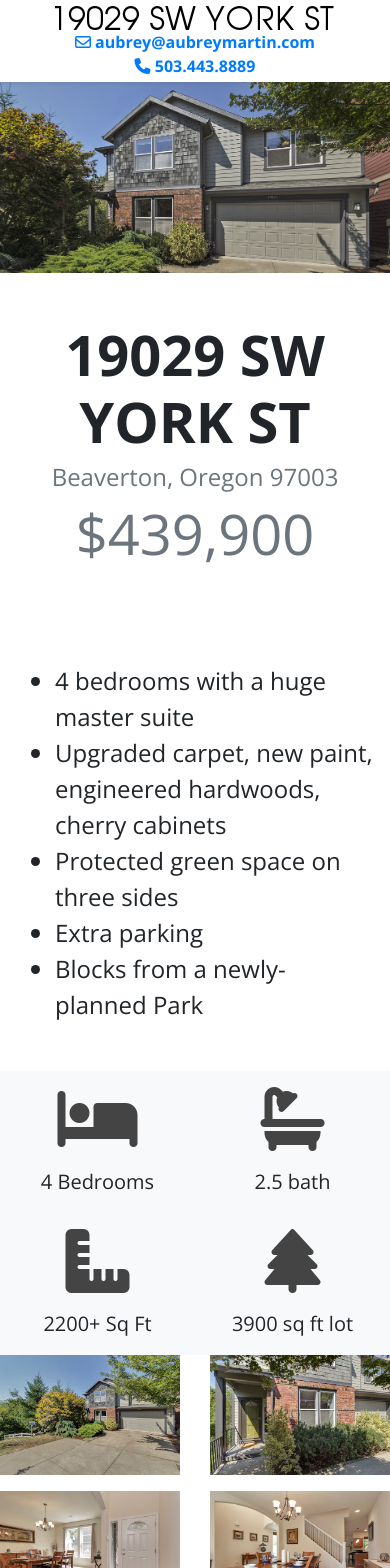
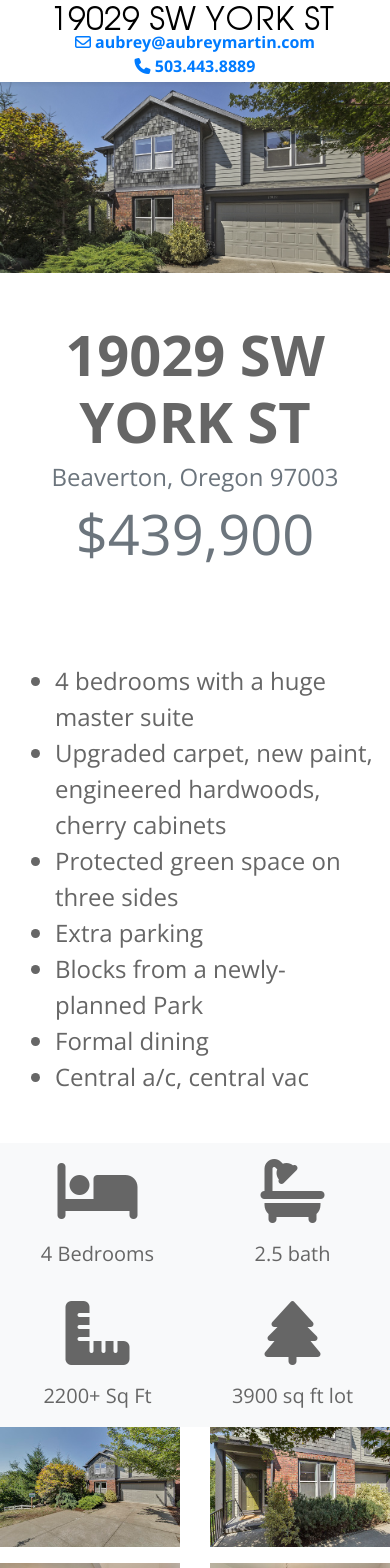
Before and after one commit to danmartin/19029yorkstreet, a React (Create React App) app: page / in a window 390 px wide. Shown: the top 1568 px of the page. Built offline with nearby package versions, Linux system fonts and the light colour scheme.

Commit message:
json data conversion

```diff
--- a/src/App.css
+++ b/src/App.css
@@ -1,5 +1,6 @@
 .App {
   text-align: center;
+  color:#666;
 }
 nav {
   background-color: rgba(255, 255, 255, 0.8);
--- a/src/App.js
+++ b/src/App.js
@@ -2,34 +2,47 @@ import React from 'react';
 import './App.css';
 import './styles.scss'
 import Gallery from './components/Gallery';
-
+const config_data = {
+  agent: {
+    name: "Aubrey Martin",
+    phone: "503.443.8889",
+    email: "aubrey@aubreymartin.com"
+  },
+  full_address: {street: "19029 SW YORK ST", city: "Beaverton", state:"Oregon", zipcode: "97003"},
+  display_address: "19029 SW YORK ST",
+  property: {
+    listing_price: "$439,900",
+    bedrooms: "4",
+    baths: "2.5",
+    sq_feet: "2200+",
+    lot_size: "3900",
+    mls: "",
+    built_in: "",
+    blurb: ""
+  }
+};
 function App() {
   return (
     <div className="App">
       <nav className="site-header sticky-top py-1  font-weight-bold shadow-sm">
-        {/* <div className="container d-flex flex-column flex-md-row text-center display-5"> */}
         <div className="container text-center display-5">
-
-          {/* <a className="py-2" href="#">
-            <svg xmlns="http://www.w3.org/2000/svg" width="24" height="24" viewBox="0 0 24 24" fill="none" stroke="currentColor" stroke-width="2" stroke-linecap="round" stroke-linejoin="round" className="d-block mx-auto"><circle cx="12" cy="12" r="10"></circle><line x1="14.31" y1="8" x2="20.05" y2="17.94"></line><line x1="9.69" y1="8" x2="21.17" y2="8"></line><line x1="7.38" y1="12" x2="13.12" y2="2.06"></line><line x1="9.69" y1="16" x2="3.95" y2="6.06"></line><line x1="14.31" y1="16" x2="2.83" y2="16"></line><line x1="16.62" y1="12" x2="10.88" y2="21.94"></line></svg>
-          </a> */}
           <div className="">
-            <div className="display-5 text-uppercase"><img src="/images/address.png" alt="19029 SW YORK ST" /></div>
-            <div className="display-6"><a href="mailto:aubrey@aubreymartin.com"><i class="far fa-envelope"></i> aubrey@aubreymartin.com</a> <span className="d-none d-sm-inline"> |</span> <span className="d-none d-sm-inline"><i class="fas fa-phone"></i> 503.443.8889</span><span className="d-sm-block d-md-none"><br /><a href="tel:5034438889"><i class="fas fa-phone"></i> 503.443.8889</a></span></div>
+            <div className="display-5 text-uppercase"><img src="/images/address.png" alt={config_data.display_address} /></div>
+            <div className="display-6"><a href={"mailto:"+config_data.agent.email}><i className="far fa-envelope"></i> {config_data.agent.email}</a> <span className="d-none d-sm-inline"> |</span> <span className="d-none d-sm-inline"><i className="fas fa-phone"></i> {config_data.agent.phone}</span><span className="d-sm-block d-md-none"><br /><a href={"tel:"+config_data.agent.phone}><i className="fas fa-phone"></i> {config_data.agent.phone}</a></span></div>
           </div>
         </div>
       </nav>
 
       <div className="position-relative overflow-hidden text-center">
-          <img src="/images/title-1.jpg" className="title-img" alt="19029 SW YORK ST" />
+          <img src="/images/title-1.jpg" className="title-img" alt={config_data.display_address} />
       </div>
 
 
       <div className="position-relative overflow-hidden p-md-3 m-md-1 text-center">
         <div className="col-md-8 p-lg-8 mx-auto my-5">
-          <h5 className="display-4 font-weight-bold">19029 SW YORK ST</h5>
-          <h4 className="display-5 font-weight-light text-muted">Beaverton, Oregon 97003</h4>
-          <h6 className="display-4 text-secondary">$439,900</h6>
+          <h5 className="display-4 font-weight-bold">{config_data.display_address}</h5>
+          <h4 className="display-5 font-weight-light text-muted">{config_data.full_address.city}, {config_data.full_address.state} {config_data.full_address.zipcode}</h4>
+          <h6 className="display-4 text-secondary">{config_data.property.listing_price}</h6>
         </div>
       </div>
 
@@ -42,61 +55,63 @@ function App() {
             <li>Protected green space on three sides</li>
             <li>Extra parking</li>
             <li>Blocks from a newly-planned Park</li>
+            <li>Formal dining</li>
+            <li>Central a/c, central vac</li>
           </ul>
         </div>
       </div>
 
-      <div class="container">
-        <div class="row">
-          <div class="col-6 col-md-3 bg-light  text-center overflow-hidden">
+      <div className="container">
+        <div className="row">
+          <div className="col-6 col-md-3 bg-light  text-center overflow-hidden">
             <div className="icon-holder">
-              <i class="fas fa-bed"></i>
+              <i className="fas fa-bed"></i>
             </div>
             <div className="my-0">
-                <p className="lead">4 Bedrooms</p>
+                <p className="lead">{config_data.property.bedrooms} Bedrooms</p>
             </div>
           </div>
 
-          <div class="col-6 col-md-3 bg-light  px-3 text-center overflow-hidden">
+          <div className="col-6 col-md-3 bg-light  px-3 text-center overflow-hidden">
             <div className="icon-holder">
-            <i class="fas fa-bath"></i>
+            <i className="fas fa-bath"></i>
             </div>
             <div className="my-0">
-                <p className="lead">2.5 bath</p>
+                <p className="lead">{config_data.property.baths} bath</p>
             </div>
           </div>
 
-          <div class="col-6 col-md-3 bg-light text-center overflow-hidden">
+          <div className="col-6 col-md-3 bg-light text-center overflow-hidden">
             <div className="icon-holder">
-              <i class="fas fa-ruler-combined"></i>
+              <i className="fas fa-ruler-combined"></i>
             </div>
             <div className="my-0">
-                <p className="lead">2200+ Sq Ft</p>
+                <p className="lead">{config_data.property.sq_feet} Sq Ft</p>
             </div>
           </div>
 
-          <div class="col-6 col-md-3 bg-light  text-center overflow-hidden">
+          <div className="col-6 col-md-3 bg-light  text-center overflow-hidden">
             <div className="icon-holder">
-              <i class="fas fa-tree"></i>
+              <i className="fas fa-tree"></i>
             </div>
             <div className="my-0">
-                <p className="lead">3900 sq ft lot</p>
+                <p className="lead">{config_data.property.lot_size} sq ft lot</p>
             </div>
           </div>
         </div>
       </div>
 
       <div className="position-relative overflow-hidden p- p-md-3 m-md-1 text-center">
-        <Gallery />
+        <Gallery config_data={config_data} />
       </div>
 
 
       <div className="position-relative overflow-hidden p- p-md-3 m-md-1 text-center">
-          <iframe title="19029 SW YORK ST" src="https://www.google.com/maps/embed?pb=!1m18!1m12!1m3!1d2796.2825569169536!2d-122.87309166934422!3d45.504390362994286!2m3!1f0!2f0!3f0!3m2!1i1024!2i768!4f13.1!3m3!1m2!1s0x54950e537d9e8d51%3A0x1807512ed5a97b79!2s19029+SW+York+St%2C+Beaverton%2C+OR+97006!5e0!3m2!1sen!2sus!4v1565062436446!5m2!1sen!2sus" width="100%" height="450" frameborder="0"  allowfullscreen></iframe>
+          <iframe title="19029 SW YORK ST" src="https://www.google.com/maps/embed?pb=!1m18!1m12!1m3!1d2796.2825569169536!2d-122.87309166934422!3d45.504390362994286!2m3!1f0!2f0!3f0!3m2!1i1024!2i768!4f13.1!3m3!1m2!1s0x54950e537d9e8d51%3A0x1807512ed5a97b79!2s19029+SW+York+St%2C+Beaverton%2C+OR+97006!5e0!3m2!1sen!2sus!4v1565062436446!5m2!1sen!2sus" width="100%" height="450"  allowFullScreen></iframe>
       </div>
 
       <div className="position-relative overflow-hidden p- p-md-3 m-md-1 text-center">
-        <iframe width="100%" title="19029 SW YORK ST" height="685" src="https://www.youtube.com/embed/Emsa76EvOXU" frameborder="0" allow="accelerometer; autoplay; encrypted-media; gyroscope; picture-in-picture" allowfullscreen></iframe>
+        <iframe width="100%" title="19029 SW YORK ST" height="685" src="https://www.youtube.com/embed/Emsa76EvOXU"  allow="accelerometer; autoplay; encrypted-media; gyroscope; picture-in-picture" allowFullScreen></iframe>
       </div>
 
       <footer className="position-relative overflow-hidden p- p-md-3 m-md-1 text-center">
@@ -106,7 +121,7 @@ function App() {
           </div>
           <div className=" col text-center col-md-7 display-5 font-weight-bold pt-4">
             <h2>Aubrey Martin, CEO</h2>
-            <h3><a href="mailto:aubrey@aubreymartin.com">aubrey@aubreymartin.com</a> | <span className="d-none d-sm-inline"><i class="fas fa-phone"></i> 503.443.8889</span><span className="d-sm-block d-md-none"><a href="tel:5034438889"><i class="fas fa-phone"></i> 503.443.8889</a></span></h3>
+            <h3><a href={"mailto:"+config_data.agent.email}>{config_data.agent.email}</a> | <span className="d-none d-sm-inline"><i className="fas fa-phone"></i> {config_data.agent.phone}</span><span className="d-sm-block d-md-none"><a href={"tel:"+config_data.agent.phone}><i className="fas fa-phone"></i> {config_data.agent.phone}</a></span></h3>
           </div>
         </div>
         <div className="row justify-content-md-center">
--- a/src/components/Gallery.js
+++ b/src/components/Gallery.js
@@ -71,10 +71,8 @@ class Gallery extends React.Component {
         return (
             <div className="row">
                 { images.map(({id, thumb, image}) =>
-                    <figure className="col-6 col-sm-6 col-md-2">
-                        {/* <a href={image}> */}
-                            <img data-id={id} src={thumb} className="img-fluid" alt="19029 SW YORK ST" onClick={() => {this.toggleModal(id)}}/>
-                        {/* </a> */}
+                    <figure key={id} className="col-6 col-sm-6 col-md-2">
+                        <img data-id={id} src={thumb} className="img-fluid" alt={this.props.config_data.display_address} onClick={() => {this.toggleModal(id)}}/>
                     </figure>
                 ) }
                 {this.state.show ? (
@@ -82,14 +80,13 @@ class Gallery extends React.Component {
                         {this.state.image_id > 1 ? (<button type="button" className="left-arrow" onClick={() => {this.previousImage(this.state.image_id)}}>Previous</button>) :null}
                         {this.state.image_id < images.length ? (<button type="button" className="right-arrow" onClick={() => {this.nextImage(this.state.image_id)}}>Forward</button>) :null}
                         <button type="button" className="close"  onClick={() => {this.toggleModal(0)}}>Close</button>
-                        <span class="helper"></span>
-                            <img data-id={this.state.image_id} src={this.state.image.image} className="img-fluid" alt="19029 SW YORK ST"/>
+                        <span className="helper"></span>
+                            <img data-id={this.state.image_id} src={this.state.image.image} className="img-fluid" alt={this.props.config_data.display_address} />
                     </div>
                 ) : null}
-            {/* <Lightbox /> */}
             </div>
         )
-                }
+    }
 }
 
 export default Gallery;
--- a/src/styles.scss
+++ b/src/styles.scss
@@ -6,29 +6,32 @@
     padding:0px;
     margin:0px;
     font-size:4em;
-    i {color:#444;}
+    i {color:#666;}
 }
-
+iframe {
+    border:0
+}
 .overlay{
     position:fixed;
     width:100%;
     height:100%;
-    padding:2%;
+    padding:3%;
     top: 0;
     left: 0;
     background: rgba(#000, 0.85);
     z-index:1021;
     vertical-align: middle;
-    .helper {
-        display: inline-block;
-        height: 100%;
-        vertical-align: middle;
+    // .helper {
+        // display: inline-block;
+        // height: 100%;
+        // vertical-align: middle;
         img {
-            max-width: 85%;
+            // display: inline-block;
+            max-width: 95%;
             margin: 0 auto;
-            max-height: 85%;
+            max-height: 95%;
         }
-    }
+    // }
     .close{
         width:40px;
         height:40px;
```
